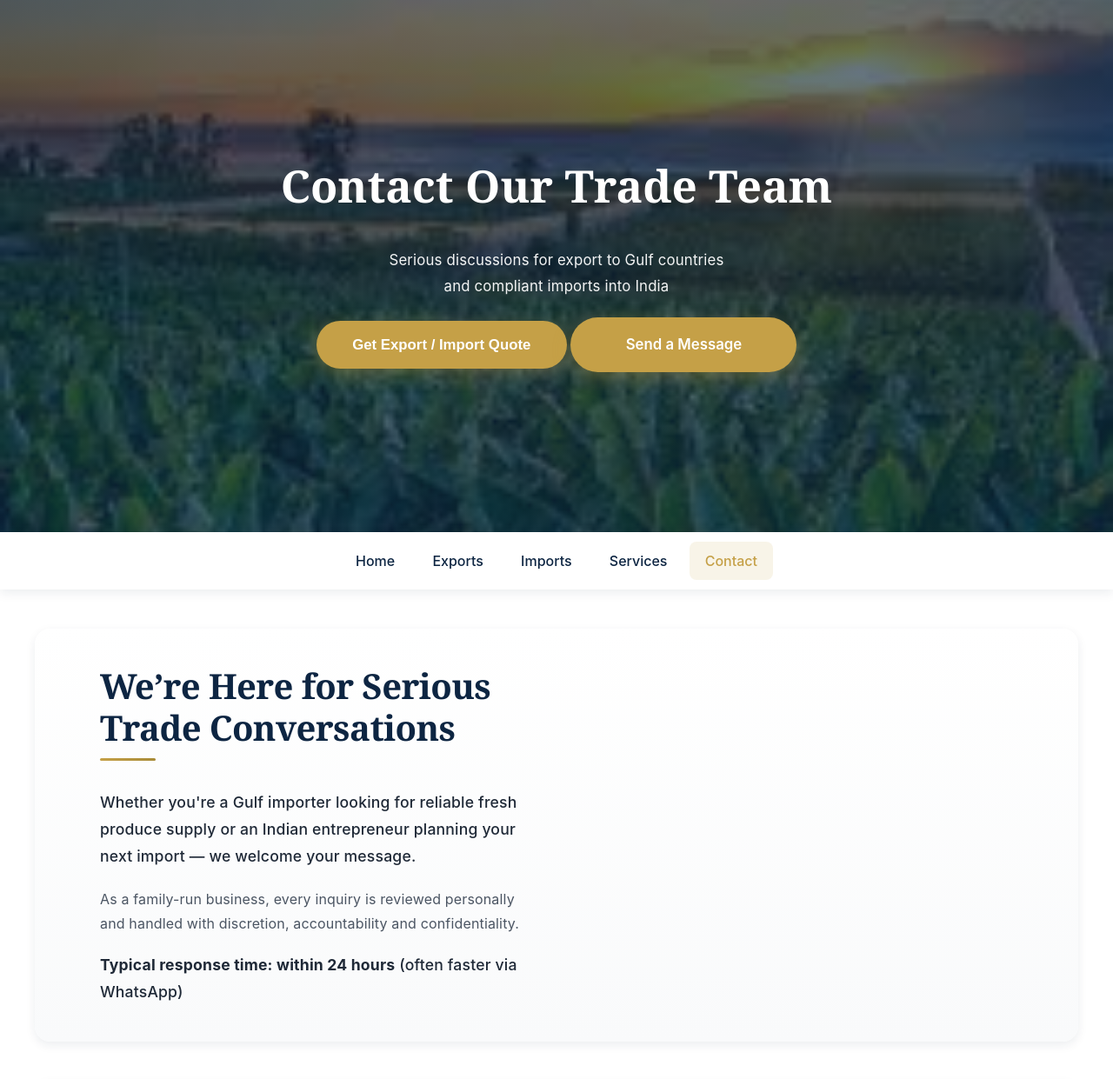
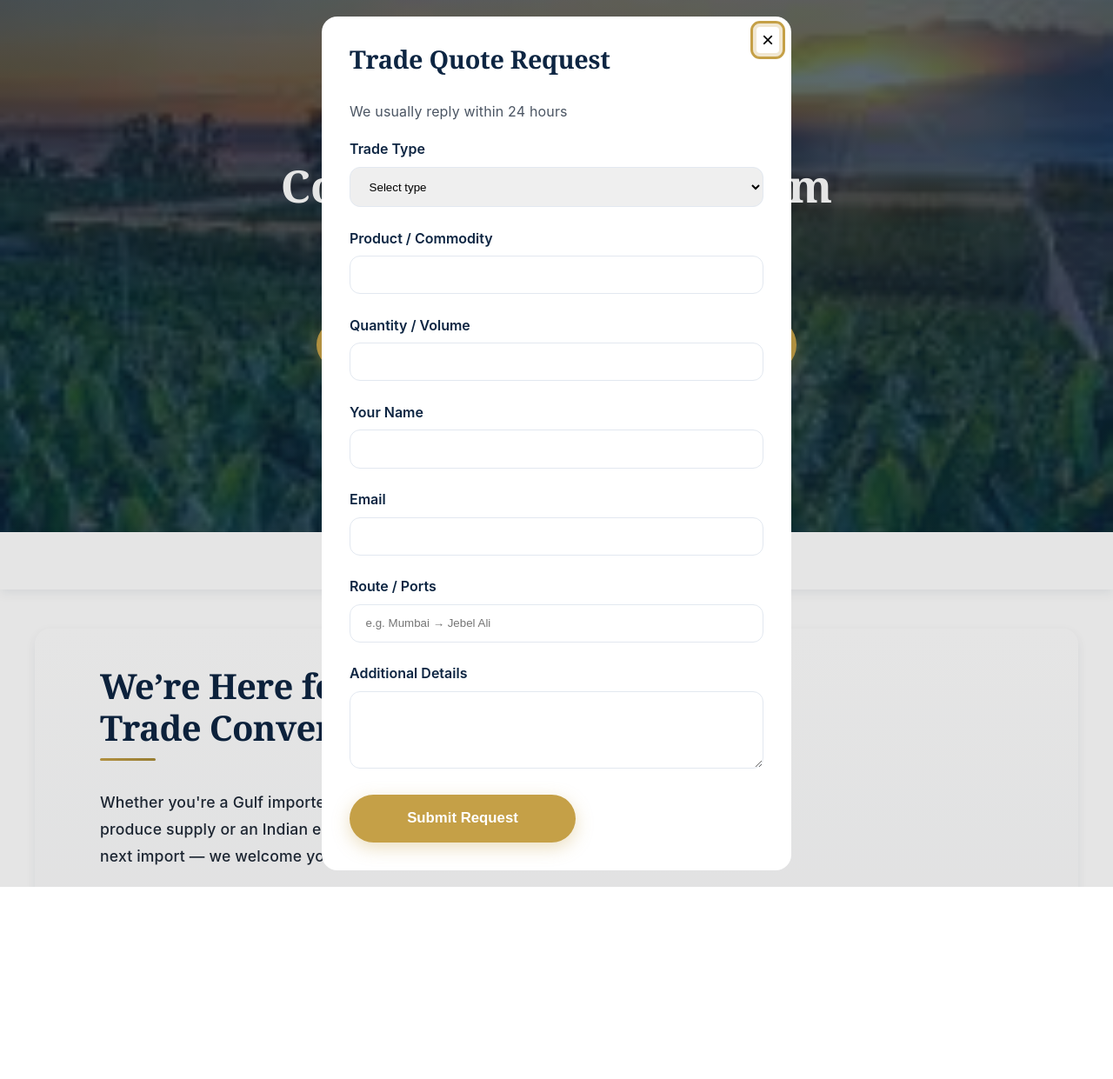
Before and after one commit to ITwArRiOr001/Royal-Exotic-Farms, a Flask app: page /contact in a window 1280 px wide, after a click on "Get Export / Import Quote". Shown: the top 1241 px of the page at 87% size. After the commit the page ends 1020 px from the top, so only its background shows below. Run offline with Flask 3, Linux system fonts and the light colour scheme; some web fonts are replaced.

Commit message:
Update contact.html

```diff
--- a/templates/contact.html
+++ b/templates/contact.html
@@ -295,7 +295,65 @@ and handled with discretion, accountability and confidentiality.
     </div>
   </div>
 </section>
+<!-- Quote Modal -->
+<dialog class="modal" id="quoteModal" aria-label="Trade quote request modal">
+  <div class="modal-content">
+    <button type="button"
+            class="modal-close"
+            aria-label="Close quote modal"
+            onclick="closeModal('quoteModal')">×</button>
 
+    <h3>Trade Quote Request</h3>
+    <p class="modal-subtitle">We usually reply within 24 hours</p>
+
+    <form action="/submit-form" method="POST" novalidate>
+      <input type="hidden" name="form_type" value="Quote Request"/>
+
+      <div class="form-grid">
+        <div class="form-group">
+          <label for="type">Trade Type</label>
+          <select id="type" name="type" required>
+            <option value="" disabled selected>Select type</option>
+            <option value="Export">Export from India</option>
+            <option value="Import">Import to India</option>
+          </select>
+        </div>
+
+        <div class="form-group">
+          <label for="product">Product / Commodity</label>
+          <input type="text" id="product" name="product" required/>
+        </div>
+      </div>
+
+      <div class="form-group">
+        <label for="quantity">Quantity / Volume</label>
+        <input type="text" id="quantity" name="quantity" required/>
+      </div>
+
+      <div class="form-group">
+        <label for="name">Your Name</label>
+        <input type="text" id="name" name="name" required/>
+      </div>
+
+      <div class="form-group">
+        <label for="email">Email</label>
+        <input type="email" id="email" name="email" required/>
+      </div>
+
+      <div class="form-group">
+        <label for="route">Route / Ports</label>
+        <input type="text" id="route" name="route" placeholder="e.g. Mumbai → Jebel Ali" required/>
+      </div>
+
+      <div class="form-group">
+        <label for="message">Additional Details</label>
+        <textarea id="message" name="message" rows="4"></textarea>
+      </div>
+
+      <button type="submit" class="cta-btn full-width">Submit Request</button>
+    </form>
+  </div>
+</dialog>
 <!-- Footer -->
 
 <footer class="site-footer" aria-label="Company information and compliance">
```
